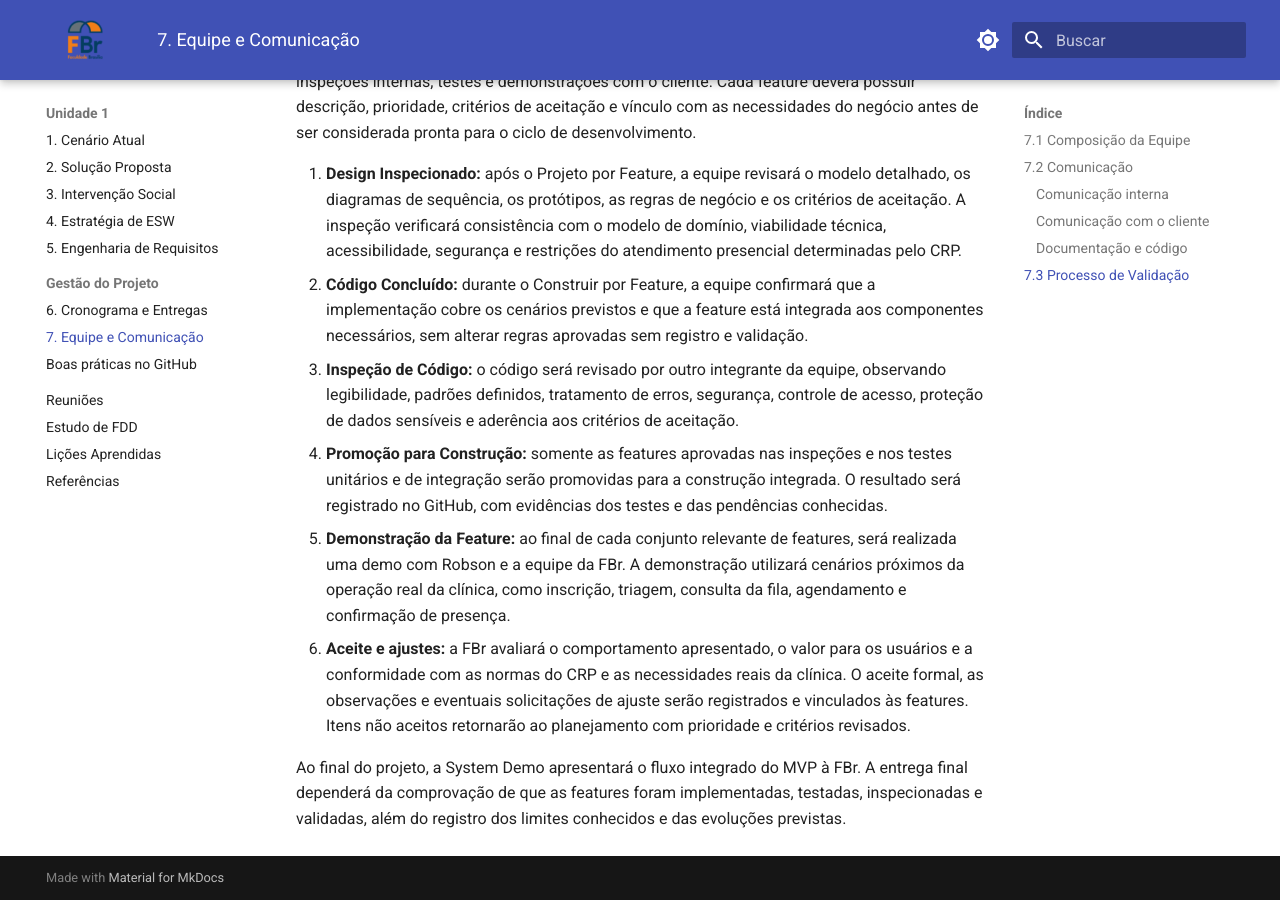
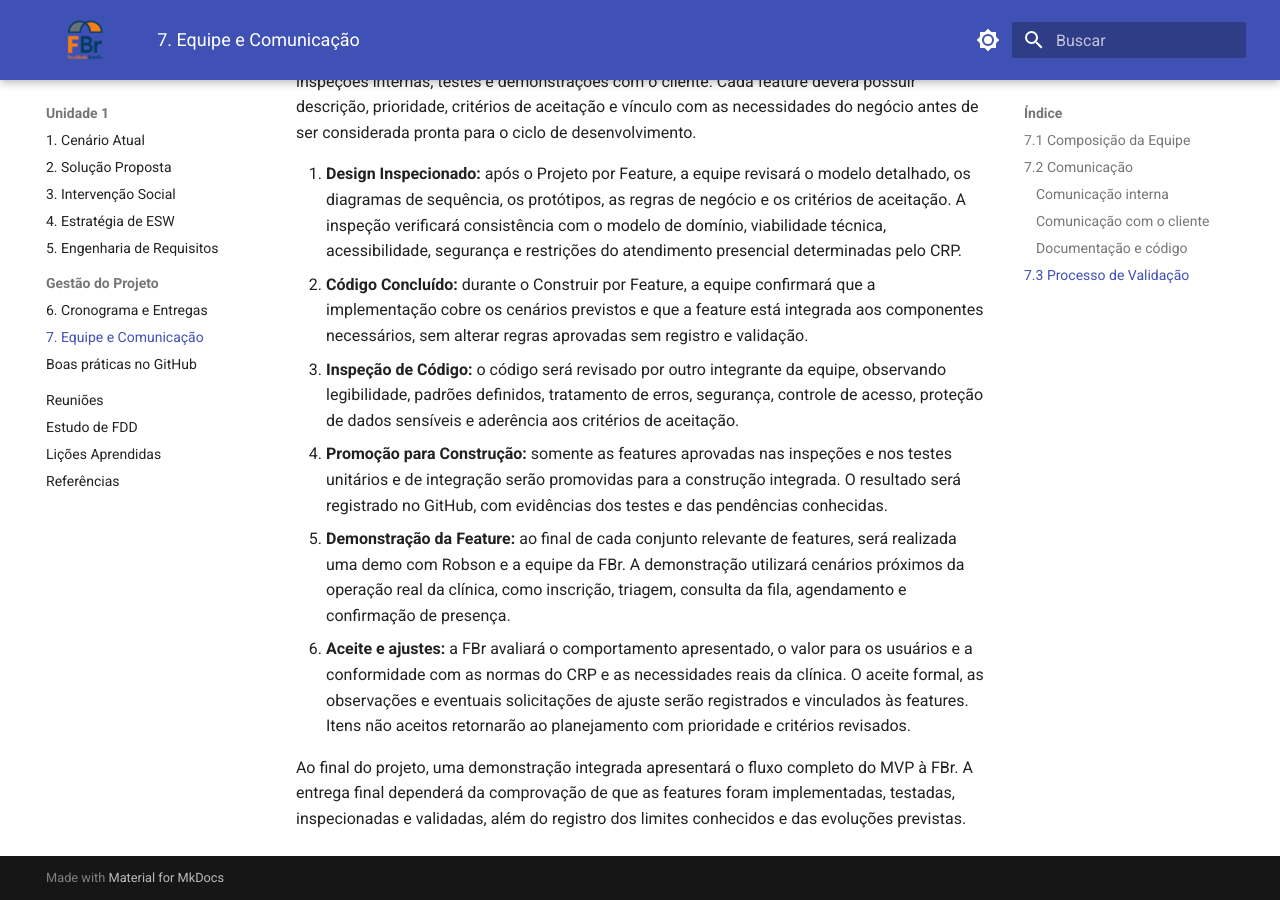
Before and after one commit to mdsreq-fga-unb/REQ-2026.2-T02-ClinicaEscolaFBr, an MkDocs documentation site: the page built from docs/unidade-1/gestao/equipe-comunicacao.md, in a window 1280 px wide and 900 px high, scrolled down 1989 px. Built offline with MkDocs 1.6.1 and Material for MkDocs 9.7.7, drawn with Linux system fonts in a browser that asks for light colours.

Commit message:
docs: ajusta terminologia do FDD

```diff
--- a/docs/unidade-1/gestao/equipe-comunicacao.md
+++ b/docs/unidade-1/gestao/equipe-comunicacao.md
@@ -46,4 +46,4 @@ A validação ocorrerá de forma incremental, acompanhando os marcos do FDD e co
 5. **Demonstração da Feature:** ao final de cada conjunto relevante de features, será realizada uma demo com Robson e a equipe da FBr. A demonstração utilizará cenários próximos da operação real da clínica, como inscrição, triagem, consulta da fila, agendamento e confirmação de presença.
 6. **Aceite e ajustes:** a FBr avaliará o comportamento apresentado, o valor para os usuários e a conformidade com as normas do CRP e as necessidades reais da clínica. O aceite formal, as observações e eventuais solicitações de ajuste serão registrados e vinculados às features. Itens não aceitos retornarão ao planejamento com prioridade e critérios revisados.
 
-Ao final do projeto, a System Demo apresentará o fluxo integrado do MVP à FBr. A entrega final dependerá da comprovação de que as features foram implementadas, testadas, inspecionadas e validadas, além do registro dos limites conhecidos e das evoluções previstas.
+Ao final do projeto, uma demonstração integrada apresentará o fluxo completo do MVP à FBr. A entrega final dependerá da comprovação de que as features foram implementadas, testadas, inspecionadas e validadas, além do registro dos limites conhecidos e das evoluções previstas.
```
